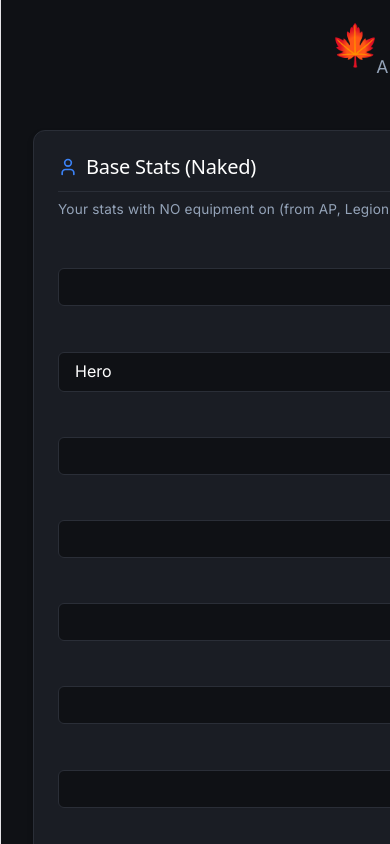
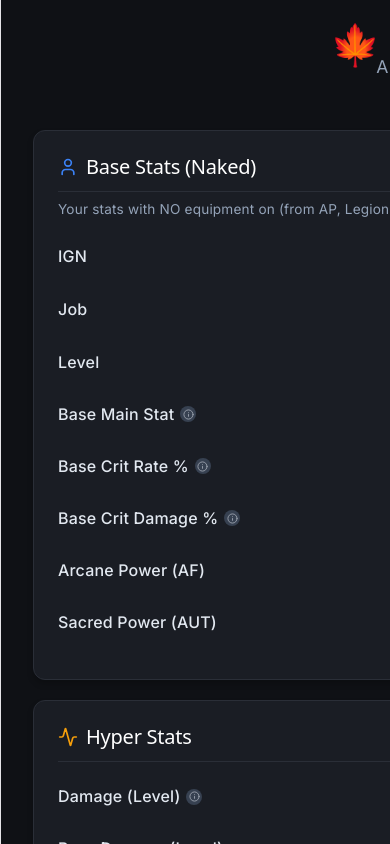
Before and after one commit to AlmogB45/maplestory-companion, a React (Vite) app: page / in a window 390 px wide. Shown: the top 844 px of the page. Built offline with nearby package versions, Linux system fonts and the light colour scheme.

Commit message:
Revert "style: fix mobile responsiveness for inputs and modal"
This reverts commit 74243099f8497192b54eaa15765fead6a0671d48.

```diff
--- a/src/App.css
+++ b/src/App.css
@@ -56,21 +56,6 @@ body {
 @media (max-width: 768px) {
   .layout-grid {
     grid-template-columns: 1fr;
-  }
-
-  .input-group {
-    flex-direction: column;
-    align-items: flex-start;
-    gap: 8px;
-  }
-
-  .input-group input, .select-input {
-    width: 100% !important;
-    box-sizing: border-box;
-  }
-
-  .cp-display {
-    font-size: 2.2rem;
   }
 }
 
--- a/src/components/EquipmentGrid.css
+++ b/src/components/EquipmentGrid.css
@@ -36,10 +36,6 @@
   }
   .eq-label {
     font-size: 0.55rem;
-  }
-  .modal-content {
-    width: 95%;
-    max-width: 100%;
   }
 }
 
```
